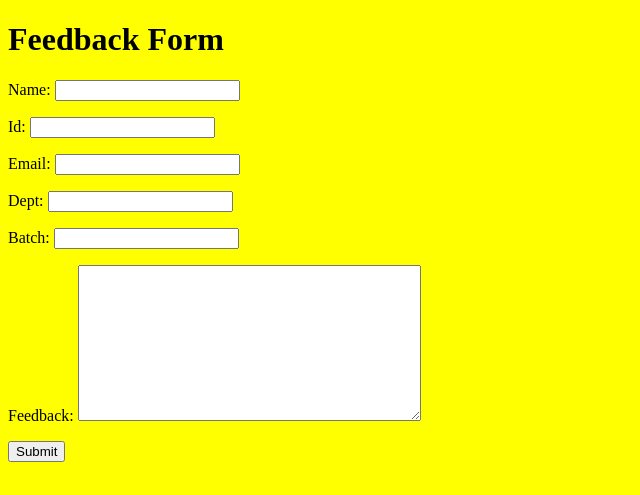
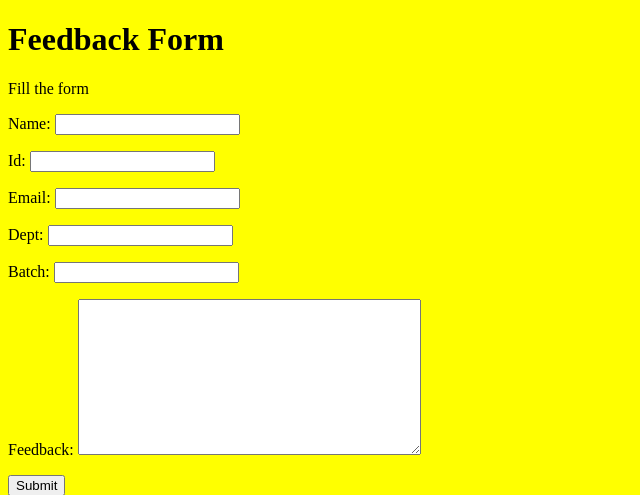
Before and after one commit to rohithvh003/feedbackproj, a Django app: page /my/ in a window 1280 px wide. Shown: the top 495 px of the page, without its empty margins (0-640 px from the left). Run offline with Django 5.2, Linux system fonts and the light colour scheme.

Commit message:
update as been modified

```diff
--- a/myapp/views.py
+++ b/myapp/views.py
@@ -8,6 +8,7 @@ def formview(request):
     if (request.method == "POST"):
         f =Feedbackform(request.POST  )
         if f.is_valid():
+
             name = f.cleaned_data['name']
             id = f.cleaned_data['id']
             email = f.cleaned_data['email']
--- a/templates/htmlpages/input.html
+++ b/templates/htmlpages/input.html
@@ -7,6 +7,7 @@
 </head>
 <body bgcolor="yellow">
     <h1> Feedback Form</h1>
+    <p> Fill the form </p>
     <form method="post">
         {{form.as_p}}
         {%csrf_token%}
```
